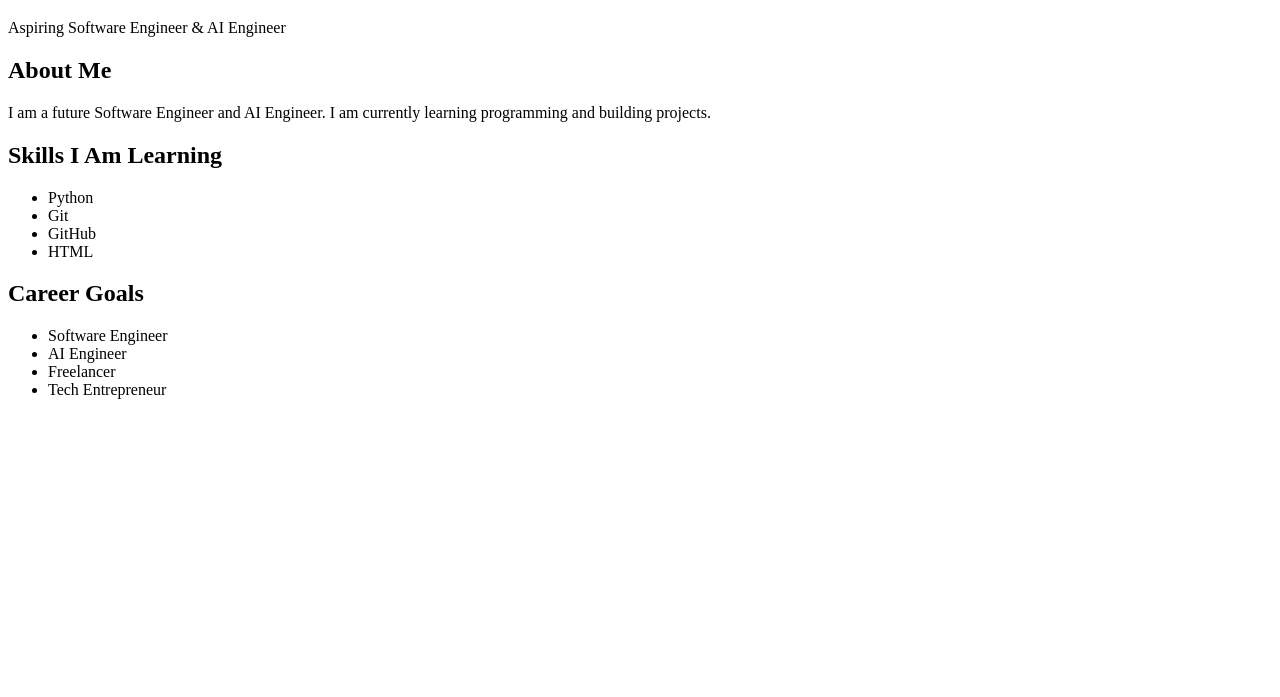
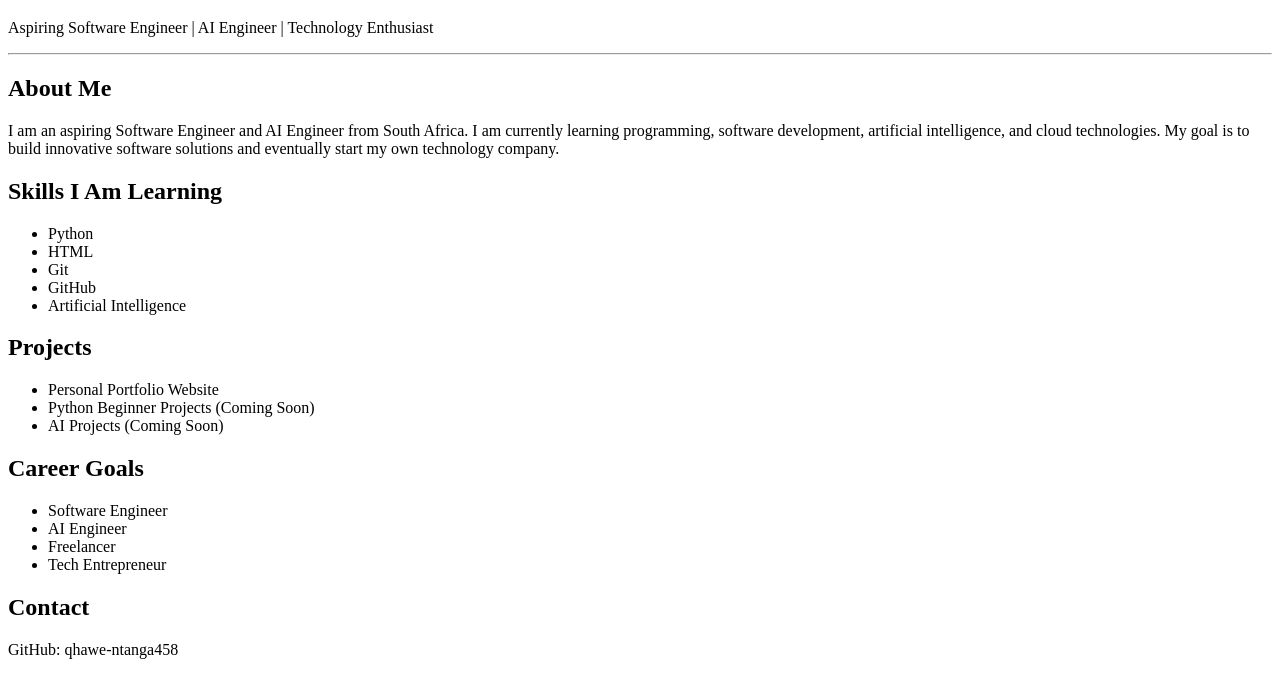
Before and after one commit to qhawe-ntanga458/my-portfolio, a plain HTML site: page index.html in a window 1280 px wide. Shown: the part 61-758 px from the top of the page. Drawn offline with Linux system fonts and the light colour scheme.

Commit message:
Update index.html
Updated portfolio content

```diff
--- a/index.html
+++ b/index.html
@@ -1,27 +1,45 @@
 <!DOCTYPE html>
 <html>
 <head>
-<title>Qhawe Ntanga</title>
+<title>Qhawe Ntanga - Portfolio</title>
 </head>
+
 <body>
+
 <h1>Qhawe Ntanga</h1>
 
-<p>Aspiring Software Engineer & AI Engineer</p>
+<p>
+Aspiring Software Engineer | AI Engineer | Technology Enthusiast
+</p>
+
+<hr>
 
 <h2>About Me</h2>
 
 <p>
-I am a future Software Engineer and AI Engineer.
-I am currently learning programming and building projects.
+I am an aspiring Software Engineer and AI Engineer from South Africa.
+I am currently learning programming, software development,
+artificial intelligence, and cloud technologies.
+My goal is to build innovative software solutions and eventually
+start my own technology company.
 </p>
 
 <h2>Skills I Am Learning</h2>
 
 <ul>
 <li>Python</li>
+<li>HTML</li>
 <li>Git</li>
 <li>GitHub</li>
-<li>HTML</li>
+<li>Artificial Intelligence</li>
+</ul>
+
+<h2>Projects</h2>
+
+<ul>
+<li>Personal Portfolio Website</li>
+<li>Python Beginner Projects (Coming Soon)</li>
+<li>AI Projects (Coming Soon)</li>
 </ul>
 
 <h2>Career Goals</h2>
@@ -32,5 +50,12 @@ I am currently learning programming and building projects.
 <li>Freelancer</li>
 <li>Tech Entrepreneur</li>
 </ul>
+
+<h2>Contact</h2>
+
+<p>
+GitHub: qhawe-ntanga458
+</p>
+
 </body>
 </html>
```
